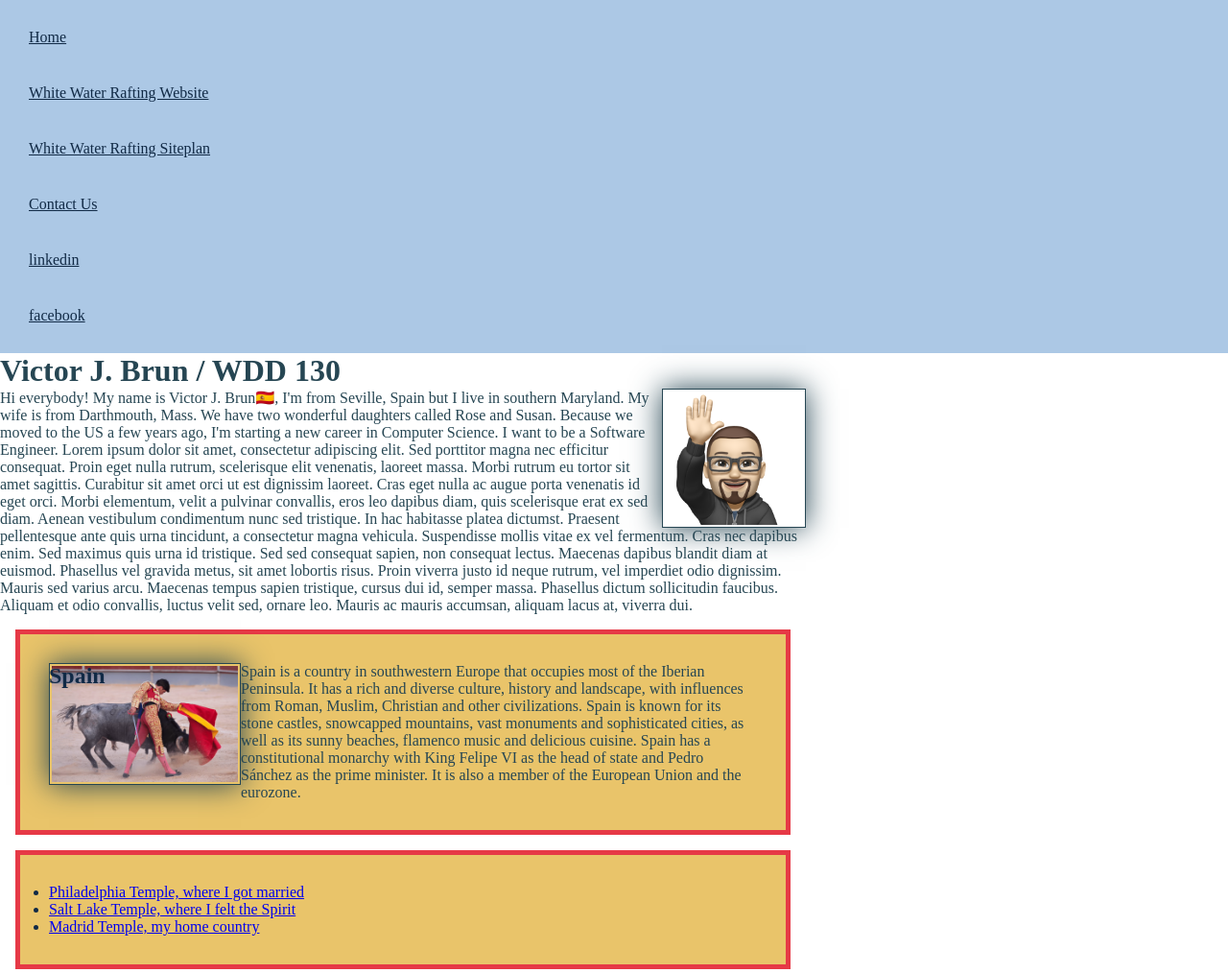
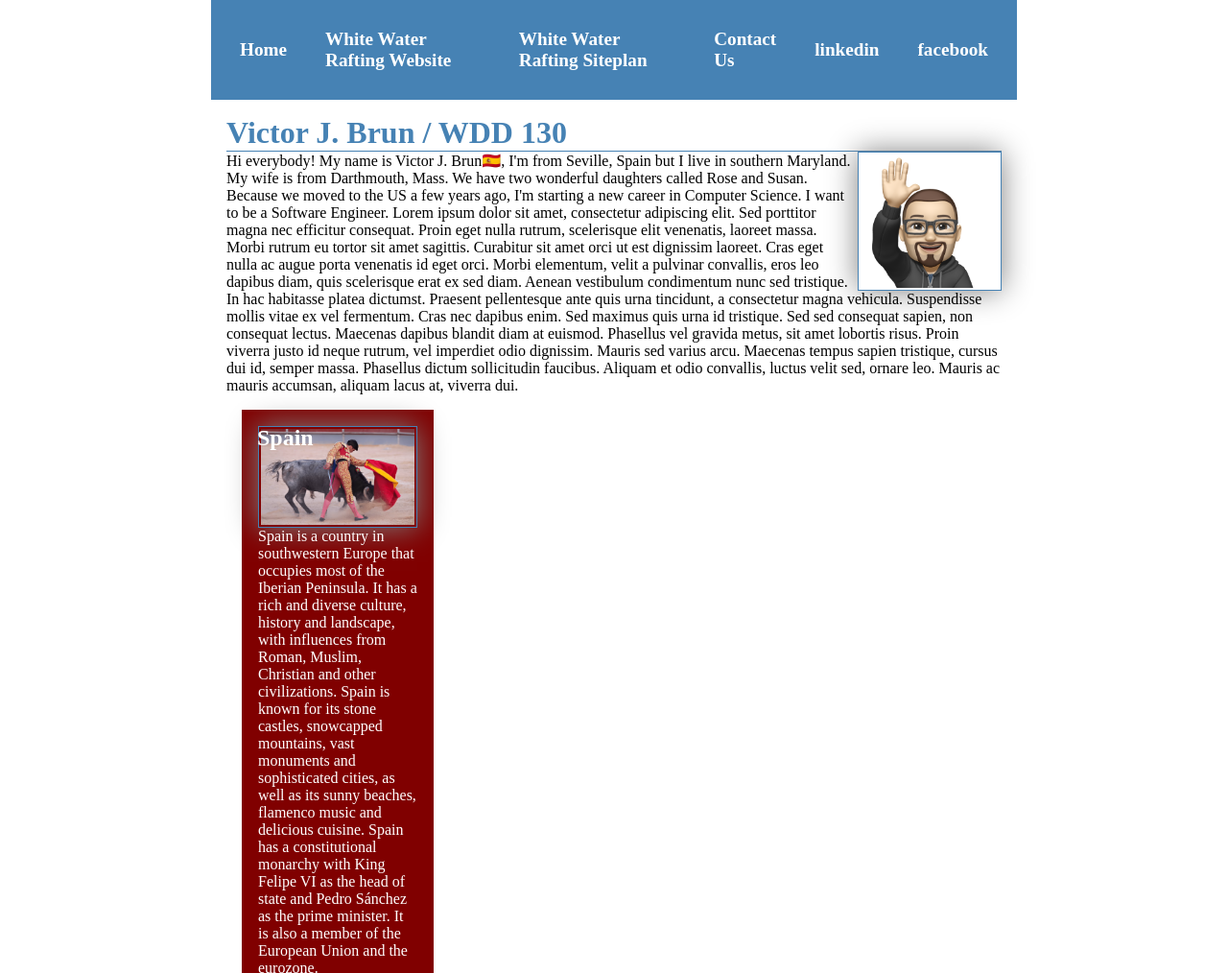
Before and after one commit to bru23001/wdd130, a plain HTML site: page index.html in a window 1280 px wide. Shown: the top 1014 px of the page at 96% size. Drawn offline with Linux system fonts and the light colour scheme.

Commit message:
Update styles.css

```diff
--- a/styles/styles.css
+++ b/styles/styles.css
@@ -5,62 +5,83 @@
   box-sizing: border-box;
 }
 nav {
-  background-color: #ACC8E5;
+  background-color: steelblue;
   padding: 10px;
+  display: flex;
+  justify-content: space-evenly;
+  align-items: center;
 }
 
 nav a {
-  color: #112A46;
-  display: block;
+  display:block;
+  color: white;
   padding: 20px;
+  text-decoration: none;
+  font-size: 1.2rem;
+  font-weight: 700;
 }
 
 h1 {
-  color: #264653;
+  color: steelblue;
+  border-bottom: 1px solid steelblue;
 }
 
 main img {
   float: right;
   width: 150px;
   height: auto;
-  border: 1px solid #264653;
+  border: 1px solid steelblue;
   padding: 2px;
-  box-shadow: 0 0 30px #264653;
+  box-shadow: 0 0 30px gray;
 }
 
 p {
   padding: 0;
-  color: #264653
 }
 
 main {
-  max-width: 840px;
+  grid-column: 2/3;
+  margin: 1rem;
 }
+
 aside {
   position: relative;
+  width: 200px;
+  grid-column: 1/2;
+  grid-row: 1/2;
+  margin: 1rem;
+  padding: 1rem;
 }
+
 aside h2 {
   position: absolute;
-  width: 200px;
+  top: 15px;
+  left: 15px;
 }
 
 aside img {
-  float: left;
-  width: 200px;
+  width: 100%;
   height: auto;
 }
 
-footer {
-  margin-top: 1em;
-  border-top: 1px solid #264653;
-  text-align: center;
+header, .grid, footer {
+  display: grid;
+  max-width: 840px;
+  margin: 0 auto;
+  align-items: center;
 }
-
 /* class selctors */
 .box {
   margin: 1rem;
-  border: 5px solid #e63946;
-  padding: 30px;
-  background-color: #e9c46a;
-  color: #112A46;
+  border: 1px solid rgba(128, 0, 0, 0.2);
+  padding: 1rem;
+  background-color: #800000;
+  color: #FFFFFF;
 }
+
+.grid {
+  display: grid;
+  align-items: center;
+}
+
+/* last modified 07/12/23 */
```
